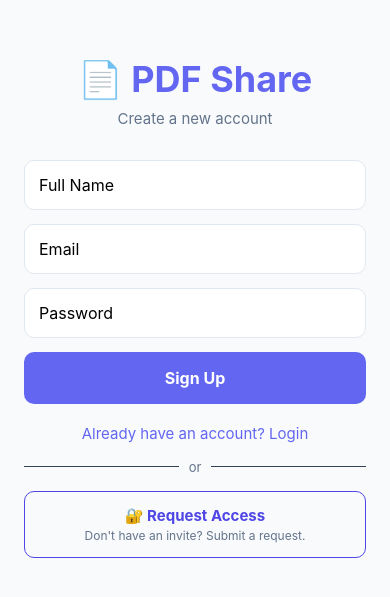
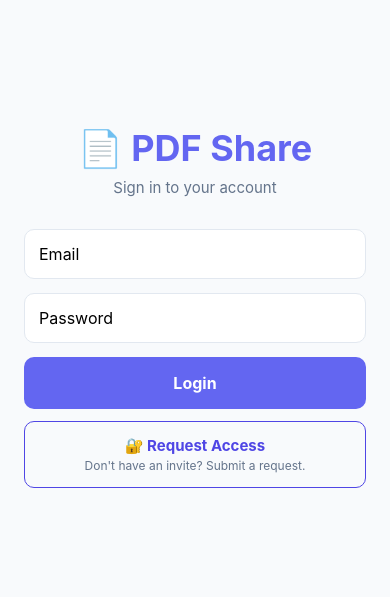
Before and after one commit to monishradhakrishnan/pdf-share-frontend, a React Native app: screen /Signup in a window 390 px wide. Shown: the part 115-712 px from the top of the page. Built offline with nearby package versions, Linux system fonts and the light colour scheme.

Commit message:
new web frontend

```diff
--- a/App.js
+++ b/App.js
@@ -7,7 +7,6 @@ import { AuthProvider, useAuth } from "./src/context/AuthContext";
 import WebLayout from "./src/components/WebLayout";
 import { Analytics } from "@vercel/analytics/react";
 import LoginScreen from "./src/screens/Loginscreen";
-import SignupScreen from "./src/screens/SignupScreen";
 import RequestAccessScreen from "./src/screens/RequestAccessScreen";
 import HomeScreen from "./src/screens/HomeScreen";
 import UploadScreen from "./src/screens/UploadScreen";
@@ -69,7 +68,6 @@ function AppNavigator() {
         ) : (
           <>
             <Stack.Screen name="Login" component={LoginScreen} />
-            <Stack.Screen name="Signup" component={SignupScreen} />
             <Stack.Screen name="RequestAccess" component={RequestAccessScreen} />
           </>
         )}
--- a/package.json
+++ b/package.json
@@ -40,7 +40,8 @@
     "react-native-web": "~0.21.0"
   },
   "devDependencies": {
-    "@types/react": "~19.1.0",
+    "@types/react": "~19.1.10",
+    "@types/react-native": "^0.72.8",
     "typescript": "~5.9.2"
   },
   "private": true
--- a/src/screens/AdminScreen.js
+++ b/src/screens/AdminScreen.js
@@ -145,27 +145,27 @@ function Detail({ label, value }) {
 }
 
 const s = StyleSheet.create({
-  container: { flex: 1, backgroundColor: '#0f172a', padding: 16 },
+  container: { flex: 1, backgroundColor: '#ffffff', padding: 16 }, // black background
   header: { flexDirection: 'row', justifyContent: 'space-between', alignItems: 'center', marginBottom: 16, marginTop: 8 },
-  title: { fontSize: 22, fontWeight: '700', color: '#f1f5f9', marginBottom: 2 },
-  count: { fontSize: 13, color: '#64748b' },
-  logoutBtn: { backgroundColor: '#1e293b', borderWidth: 1, borderColor: '#EF4444', borderRadius: 8, paddingHorizontal: 14, paddingVertical: 8 },
-  logoutText: { color: '#EF4444', fontWeight: '700', fontSize: 13 },
+  title: { fontSize: 22, fontWeight: '700', color: '#000000', marginBottom: 2 }, // white text
+  count: { fontSize: 13, color: '#000000' }, // light gray
+  logoutBtn: { backgroundColor: '#fff', borderWidth: 1, borderColor: '#000', borderRadius: 8, paddingHorizontal: 14, paddingVertical: 8 }, // black border
+  logoutText: { color: '#000', fontWeight: '700', fontSize: 13 }, // black text
   card: {
-    backgroundColor: '#1e293b', borderRadius: 12, padding: 16,
-    marginBottom: 12, borderWidth: 1, borderColor: '#334155',
-  },
+    backgroundColor: '#111', borderRadius: 12, padding: 16,
+    marginBottom: 12, borderWidth: 1, borderColor: '#333',
+  }, // dark card
   row: { flexDirection: 'row', alignItems: 'center' },
-  name: { fontSize: 16, fontWeight: '600', color: '#f1f5f9' },
-  email: { fontSize: 13, color: '#94a3b8', marginTop: 2 },
-  badge: { borderRadius: 20, paddingHorizontal: 10, paddingVertical: 4 },
-  badgeText: { fontSize: 11, fontWeight: '700' },
-  detail: { marginTop: 14, borderTopWidth: 1, borderTopColor: '#334155', paddingTop: 12 },
-  label: { fontSize: 11, color: '#64748b', fontWeight: '600', textTransform: 'uppercase', marginBottom: 2 },
-  value: { fontSize: 14, color: '#cbd5e1', lineHeight: 20 },
+  name: { fontSize: 16, fontWeight: '600', color: '#fff' },
+  email: { fontSize: 13, color: '#aaa', marginTop: 2 },
+  badge: { borderRadius: 20, paddingHorizontal: 10, paddingVertical: 4, backgroundColor: '#555' },
+  badgeText: { fontSize: 11, fontWeight: '700', color: '#fff' },
+  detail: { marginTop: 14, borderTopWidth: 1, borderTopColor: '#444', paddingTop: 12 },
+  label: { fontSize: 11, color: '#5d5b5b', fontWeight: '600', textTransform: 'uppercase', marginBottom: 2 },
+  value: { fontSize: 14, color: '#ccc', lineHeight: 20 },
   actions: { flexDirection: 'row', gap: 10, marginTop: 14 },
-  approveBtn: { flex: 1, backgroundColor: '#10B981', borderRadius: 8, padding: 12, alignItems: 'center' },
-  rejectBtn: { flex: 1, backgroundColor: '#EF4444', borderRadius: 8, padding: 12, alignItems: 'center' },
+  approveBtn: { flex: 1, backgroundColor: '#444', borderRadius: 8, padding: 12, alignItems: 'center' },
+  rejectBtn: { flex: 1, backgroundColor: '#222', borderRadius: 8, padding: 12, alignItems: 'center' },
   actionText: { color: '#fff', fontWeight: '700', fontSize: 14 },
-  empty: { color: '#64748b', textAlign: 'center', marginTop: 40, fontSize: 15 },
+  empty: { color: '#ccc', textAlign: 'center', marginTop: 40, fontSize: 15 },
 });
--- a/src/screens/Loginscreen.js
+++ b/src/screens/Loginscreen.js
@@ -1,7 +1,7 @@
 import React, { useState } from "react";
 import {
   View, Text, TextInput, TouchableOpacity,
-  StyleSheet, Alert, ActivityIndicator, StatusBar
+  StyleSheet, Alert, ActivityIndicator, StatusBar, Platform, useWindowDimensions
 } from "react-native";
 import { login } from "../api";
 import { useAuth } from "../context/AuthContext";
@@ -12,6 +12,11 @@ export default function LoginScreen({ navigation }) {
   const [loading, setLoading] = useState(false);
   const [error, setError] = useState("");
   const { signIn } = useAuth();
+
+  const { width } = useWindowDimensions();
+  const isWeb = Platform.OS === "web";
+  const isDesktop = isWeb && width >= 1024;
+  const isTablet = isWeb && width >= 768 && width < 1024;
 
   const handleLogin = async () => {
     setError("");
@@ -32,7 +37,7 @@ export default function LoginScreen({ navigation }) {
         e?.message ||
         "Login failed. Check your connection.";
       setError(msg);
-      Alert.alert("Login Failed", msg);
+      if (Platform.OS !== "web") Alert.alert("Login Failed", msg);
     } finally {
       setLoading(false);
     }
@@ -41,6 +46,13 @@ export default function LoginScreen({ navigation }) {
   return (
     <View style={s.container}>
       <StatusBar barStyle="dark-content" backgroundColor="#f8fafc" />
+
+      {/* Card wrapper — constrained on desktop/tablet */}
+      <View style={[
+        s.card,
+        isDesktop && s.cardDesktop,
+        isTablet && s.cardTablet,
+      ]}>
         <Text style={s.title}>📄 PDF Share</Text>
         <Text style={s.subtitle}>Sign in to your account</Text>
 
@@ -69,20 +81,62 @@ export default function LoginScreen({ navigation }) {
           }
         </TouchableOpacity>
 
-      <TouchableOpacity onPress={() => navigation.navigate("Signup")}>
-        <Text style={s.link}>Don't have an account? Sign up</Text>
+        <TouchableOpacity
+          style={s.requestBtn}
+          onPress={() => navigation.navigate('RequestAccess')}
+        >
+          <Text style={s.requestBtnTxt}>🔐 Request Access</Text>
+          <Text style={s.requestBtnSub}>Don't have an invite? Submit a request.</Text>
         </TouchableOpacity>
+      </View>
     </View>
   );
 }
 
 const s = StyleSheet.create({
-  container: { flex: 1, justifyContent: "center", padding: 24, backgroundColor: "#f8fafc" },
+  container: {
+    flex: 1,
+    justifyContent: "center",
+    alignItems: "center",         // centers the card horizontally
+    padding: 24,
+    backgroundColor: "#f8fafc",
+  },
+  card: {
+    width: "100%",                // full width on mobile (native)
+  },
+  cardDesktop: {
+    width: 420,                   // fixed card width on desktop
+    backgroundColor: "#fff",
+    borderRadius: 16,
+    padding: 40,
+    shadowColor: "#000",
+    shadowOpacity: 0.08,
+    shadowRadius: 24,
+    shadowOffset: { width: 0, height: 4 },
+  },
+  cardTablet: {
+    width: 380,
+    backgroundColor: "#fff",
+    borderRadius: 16,
+    padding: 32,
+    shadowColor: "#000",
+    shadowOpacity: 0.06,
+    shadowRadius: 16,
+    shadowOffset: { width: 0, height: 4 },
+  },
   title: { fontSize: 36, fontWeight: "bold", textAlign: "center", color: "#6366f1", marginBottom: 8 },
   subtitle: { fontSize: 15, textAlign: "center", color: "#64748b", marginBottom: 32 },
   error: { backgroundColor: "#fee2e2", color: "#ef4444", padding: 12, borderRadius: 8, marginBottom: 16, textAlign: "center" },
   input: { borderWidth: 1, borderColor: "#e2e8f0", borderRadius: 10, padding: 14, marginBottom: 14, backgroundColor: "#fff", fontSize: 16 },
   btn: { backgroundColor: "#6366f1", padding: 16, borderRadius: 10, alignItems: "center", marginBottom: 12 },
   btnTxt: { color: "#fff", fontWeight: "bold", fontSize: 16 },
-  link: { textAlign: "center", color: "#6366f1", marginTop: 8, fontSize: 15 },
+  requestBtn: {
+    borderWidth: 1.5,
+    borderColor: '#4F46E5',
+    borderRadius: 10,
+    padding: 14,
+    alignItems: 'center',
+  },
+  requestBtnTxt: { color: '#4F46E5', fontWeight: '700', fontSize: 15 },
+  requestBtnSub: { color: '#64748b', fontSize: 12, marginTop: 3 },
 });
--- a/src/screens/RequestAccessScreen.js
+++ b/src/screens/RequestAccessScreen.js
@@ -114,10 +114,10 @@ const s = StyleSheet.create({
   },
   textarea: { height: 110 },
   btn: {
-    backgroundColor: '#ffffff', borderRadius: 10, padding: 15,
+    backgroundColor: '#510850', borderRadius: 10, padding: 15,
     alignItems: 'center', marginTop: 4, marginBottom: 16,
     borderWidth: 1, borderColor: '#e2e8f0',
   },
-  btnText: { color: '#121212', fontWeight: '700', fontSize: 16 },
+  btnText: { color: '#f6f1f1', fontWeight: '700', fontSize: 16 },
   back: { color: '#0f0f0f', textAlign: 'center', fontSize: 14 },
 });
--- a/src/screens/SignupScreen.js
+++ /dev/null
@@ -1,93 +0,0 @@
-import React, { useState } from "react";
-import { View, Text, TextInput, TouchableOpacity, StyleSheet, Alert } from "react-native";
-import { signup } from "../api";
-import { useAuth } from "../context/AuthContext";
-
-export default function SignupScreen({ navigation }) {
-  const [name, setName] = useState("");
-  const [email, setEmail] = useState("");
-  const [password, setPassword] = useState("");
-  const { signIn } = useAuth();
-
-  const handleSignup = async () => {
-    if (!name || !email || !password) return Alert.alert("Error", "All fields are required");
-    try {
-      const { data } = await signup({ name, email, password });
-      await signIn(data.token, data.user);
-    } catch (e) {
-      Alert.alert("Error", e.response?.data?.error || "Signup failed");
-    }
-  };
-
-  return (
-    <View style={s.container}>
-      <Text style={s.title}>📄 PDF Share</Text>
-      <Text style={s.subtitle}>Create a new account</Text>
-
-      <TextInput
-        style={s.input}
-        placeholder="Full Name"
-        value={name}
-        onChangeText={setName}
-      />
-      <TextInput
-        style={s.input}
-        placeholder="Email"
-        value={email}
-        onChangeText={setEmail}
-        autoCapitalize="none"
-        keyboardType="email-address"
-      />
-      <TextInput
-        style={s.input}
-        placeholder="Password"
-        value={password}
-        onChangeText={setPassword}
-        secureTextEntry
-      />
-
-      <TouchableOpacity style={s.btn} onPress={handleSignup}>
-        <Text style={s.btnTxt}>Sign Up</Text>
-      </TouchableOpacity>
-
-      <TouchableOpacity onPress={() => navigation.navigate("Login")}>
-        <Text style={s.link}>Already have an account? Login</Text>
-
-<View style={{ flexDirection: 'row', alignItems: 'center', marginVertical: 16 }}>
-  <View style={{ flex: 1, height: 1, backgroundColor: '#334155' }} />
-  <Text style={{ color: '#64748b', marginHorizontal: 10, fontSize: 13 }}>or</Text>
-  <View style={{ flex: 1, height: 1, backgroundColor: '#334155' }} />
-</View>
-
-<TouchableOpacity
-  style={{
-    borderWidth: 1.5,
-    borderColor: '#4F46E5',
-    borderRadius: 10,
-    padding: 14,
-    alignItems: 'center',
-  }}
-  onPress={() => navigation.navigate('RequestAccess')}
->
-  <Text style={{ color: '#4F46E5', fontWeight: '700', fontSize: 15 }}>
-    🔐 Request Access
-  </Text>
-  <Text style={{ color: '#64748b', fontSize: 12, marginTop: 3 }}>
-    Don't have an invite? Submit a request.
-  </Text>
-</TouchableOpacity>
-      </TouchableOpacity>
-    </View>
-  );
-
-}
-
-const s = StyleSheet.create({
-  container: { flex: 1, justifyContent: "center", padding: 24, backgroundColor: "#f8fafc" },
-  title: { fontSize: 36, fontWeight: "bold", textAlign: "center", color: "#6366f1", marginBottom: 8 },
-  subtitle: { fontSize: 15, textAlign: "center", color: "#64748b", marginBottom: 32 },
-  input: { borderWidth: 1, borderColor: "#e2e8f0", borderRadius: 10, padding: 14, marginBottom: 14, backgroundColor: "#fff", fontSize: 16 },
-  btn: { backgroundColor: "#6366f1", padding: 16, borderRadius: 10, alignItems: "center", marginBottom: 12 },
-  btnTxt: { color: "#fff", fontWeight: "bold", fontSize: 16 },
-  link: { textAlign: "center", color: "#6366f1", marginTop: 8, fontSize: 15 },
-});
```
Also changed, not shown: src/api.js (deleted, +0 -40 lines), src/components/WebLayout.js (line endings or trailing spaces), 1 other file (tests, documents, lock files or other folders). Lines whose indentation alone changed are shown as unchanged.
